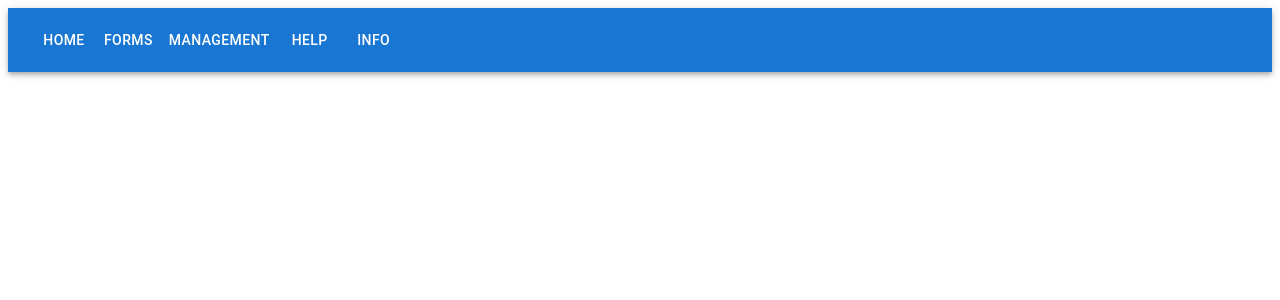
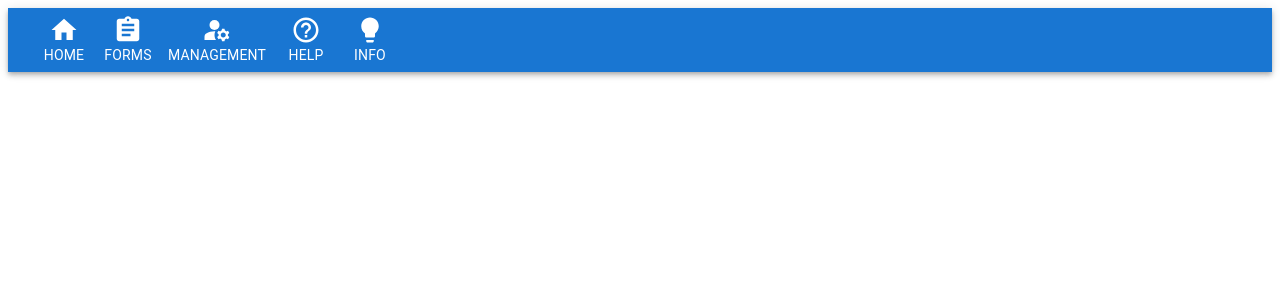
Before and after one commit to GuyStam/FrontEnd_React_Project, a React (Vite) app in the folder code/: page /icons in a window 1280 px wide. Shown: the top 300 px of the page. Built offline with nearby package versions, Linux system fonts and the light colour scheme.

Commit message:
Material UI - Form Inputs הוספת Icons

```diff
--- a/code/src/App.jsx
+++ b/code/src/App.jsx
@@ -7,6 +7,7 @@ import Forms from './Components/Forms';
 import Management from './Components/Managements';
 import Help from './Components/Help';
 import Info from './Components/Info';
+import Icons from './Components/Icons';
 
 export default function App() {
   return (
@@ -19,6 +20,7 @@ export default function App() {
           <Route path="/management" element={<Management />} />
           <Route path="/help" element={<Help />} />
           <Route path="/info" element={<Info />} />
+          <Route path="/icons" element={<Icons />} />
         </Routes>
       </Container>
     </>
--- /dev/null
+++ b/code/src/Components/Icons.jsx
@@ -0,0 +1,20 @@
+import React from 'react';
+import LightbulbIcon from '@mui/icons-material/Lightbulb';
+import HomeIcon from '@mui/icons-material/Home';
+import AssignmentIcon from '@mui/icons-material/Assignment';
+import ManageAccountsIcon from '@mui/icons-material/ManageAccounts';
+import HelpOutlineIcon from '@mui/icons-material/HelpOutline';
+
+// מיפוי של אייקונים לפי שם
+const iconMap = {
+  info: <LightbulbIcon />,
+  home: <HomeIcon />,
+  forms: <AssignmentIcon />,
+  management: <ManageAccountsIcon />,
+  help: <HelpOutlineIcon />,
+};
+
+// קומפוננטה המחזירה את האייקון המתאים לפי השם
+export default function Icons({ name, sx }) {
+  return iconMap[name] ? React.cloneElement(iconMap[name], { sx }) : null;
+}
--- a/code/src/Header.jsx
+++ b/code/src/Header.jsx
@@ -1,26 +1,32 @@
 import React from 'react';
-import { AppBar, Toolbar, Button } from '@mui/material';
+import { AppBar, Toolbar, Button, Box, Typography } from '@mui/material';
 import { Link as RouterLink } from 'react-router-dom';
+import Icons from './Components/Icons'; // הוספת הייבוא של Icons
 
 export default function Header() {
   return (
     <AppBar position="static">
       <Toolbar>
-        <Button color="inherit" component={RouterLink} to="/">
-          Home
+        <Button color="inherit" component={RouterLink} to="/" sx={{ display: 'flex', flexDirection: 'column', alignItems: 'center' }}>
+          <Icons name="home" sx={{ fontSize: 30 }} />
+          <Typography variant="body2">Home</Typography>
         </Button>
-        <Button color="inherit" component={RouterLink} to="/forms">
-          Forms
+        <Button color="inherit" component={RouterLink} to="/forms" sx={{ display: 'flex', flexDirection: 'column', alignItems: 'center' }}>
+          <Icons name="forms" sx={{ fontSize: 30 }} />
+          <Typography variant="body2">Forms</Typography>
         </Button>
-        <Button color="inherit" component={RouterLink} to="/management">
-          Management
+        <Button color="inherit" component={RouterLink} to="/management" sx={{ display: 'flex', flexDirection: 'column', alignItems: 'center' }}>
+          <Icons name="management" sx={{ fontSize: 30 }} />
+          <Typography variant="body2">Management</Typography>
         </Button>
-        <Button color="inherit" component={RouterLink} to="/help">
-          Help
+        <Button color="inherit" component={RouterLink} to="/help" sx={{ display: 'flex', flexDirection: 'column', alignItems: 'center' }}>
+          <Icons name="help" sx={{ fontSize: 30 }} />
+          <Typography variant="body2">Help</Typography>
         </Button>
-        <Button color="inherit" component={RouterLink} to="/info">
-          Info
-          </Button>
+        <Button color="inherit" component={RouterLink} to="/info" sx={{ display: 'flex', flexDirection: 'column', alignItems: 'center' }}>
+          <Icons name="info" sx={{ fontSize: 30 }} />
+          <Typography variant="body2">Info</Typography>
+        </Button>
       </Toolbar>
     </AppBar>
   );
```
Also changed, not shown: code/src/Components/Info.jsx (line endings or trailing spaces).
